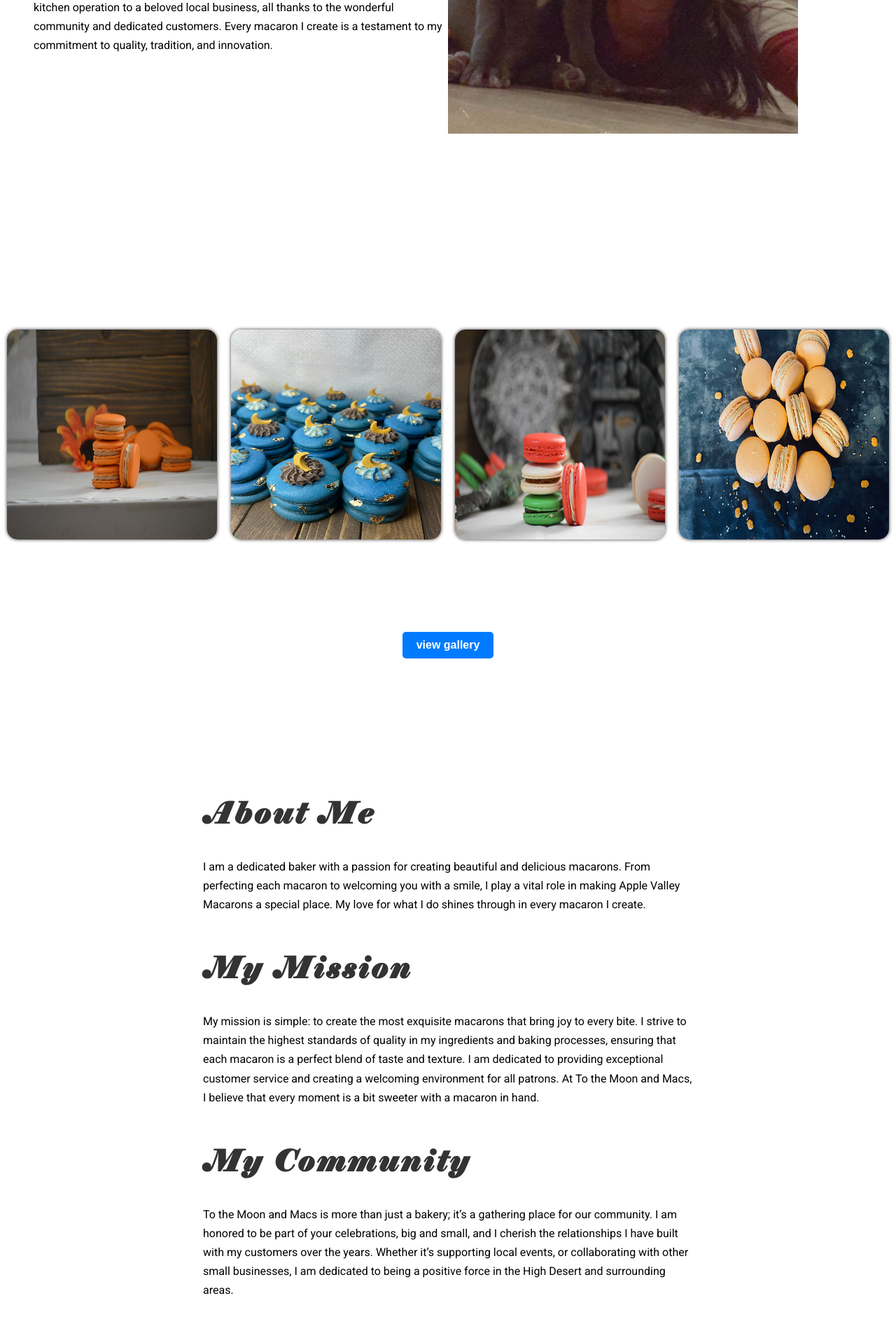
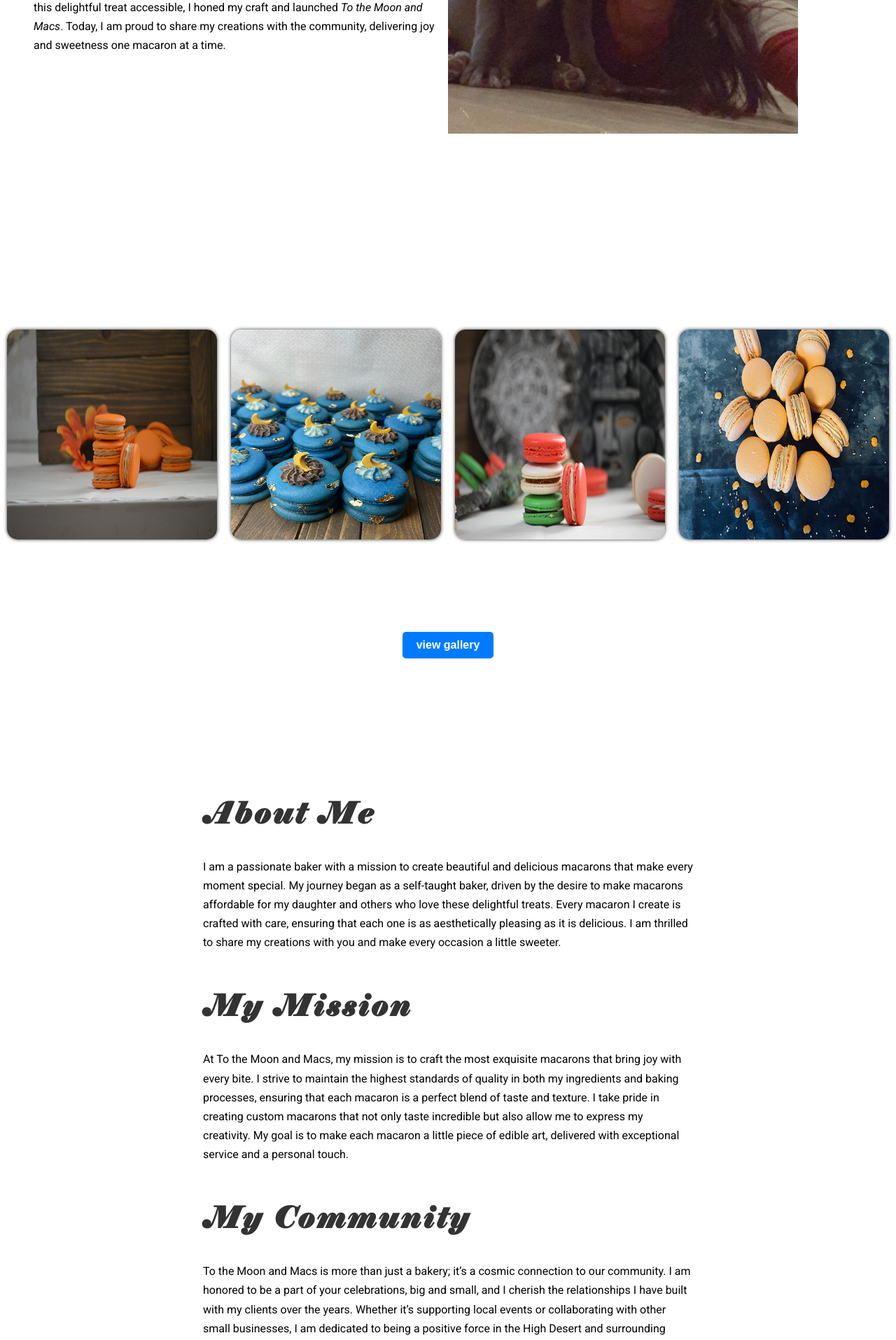
Before and after one commit to Aleroms/MoonyMacs, a React (Vite) app: page /about in a window 1280 px wide. Shown: the part 880-2795 px from the top of the page at 70% size. Built offline with nearby package versions, Linux system fonts and the light colour scheme.

Commit message:
added generated text

```diff
--- a/src/components/CallToAction/CallToAction.tsx
+++ b/src/components/CallToAction/CallToAction.tsx
@@ -1,6 +1,12 @@
 import React from "react";
 import "./CallToAction.css";
+import Button from "../Button/Button";
+import { useNavigate } from "react-router-dom";
 const CallToAction: React.FC = () => {
+  const navigation = useNavigate();
+  const navigateToContactPage = () => {
+    navigation("/contact");
+  };
   return (
     <section className="call-to-action">
       <div className="cta-item">
@@ -16,6 +22,7 @@ const CallToAction: React.FC = () => {
           macaron moment is just a DM away!
         </p>
         {/* insert social media container here  */}
+        <Button label="contact me" onClick={navigateToContactPage} />
       </div>
       <div className="cta-item">
         <img src="/logo/logoSvg.svg" alt="moonymacs" width={275} />
--- a/src/components/Introduction/Introduction.tsx
+++ b/src/components/Introduction/Introduction.tsx
@@ -1,5 +1,6 @@
 import React from "react";
 import "./Introduction.css";
+import SocialMedia from "../SocialMedia/SocialMedia";
 const Introduction: React.FC = () => {
   return (
     <section className="introduction">
@@ -7,17 +8,20 @@ const Introduction: React.FC = () => {
         <h2>to the moon and macs</h2>
         <h3>where every bite is a taste of perfection</h3>
         <p className="introduction-paragraph">
-          Our family-owned bakery, nestled in the charming community of Apple
-          Valley, CA, has been creating delectable macarons since 2021. Inspired
-          by our grandmother’s traditional recipes and passion for baking, we
-          set out to bring a piece of Paris to our hometown. Each macaron is
-          handcrafted with the finest ingredients, ensuring a burst of flavor in
-          every bite. Our commitment to quality and customer satisfaction has
-          earned us a loyal following of macaron enthusiasts. We believe in the
-          magic of small, local businesses and take pride in being a cherished
-          part of the community. Join us and experience the warmth and love
-          baked into every macaron.
+          Welcome <i>To the Moon and Macs</i>, a stellar macaron bakery launched
+          in May 2021 and proudly serving the High Desert and beyond. Built on a
+          foundation of passion, creativity, and the drive to share delectable
+          treats, we are dedicated to bringing joy to every corner of our
+          galaxy. Each macaron is crafted with the finest ingredients, ensuring
+          an out-of-this-world experience in every bite. We deliver these sweets
+          straight to your door, making it easier than ever to indulge in a
+          piece of the stars.
         </p>
+        <p>
+          Join us on this journey and experience the warmth and love that goes
+          into every macaron.
+        </p>
+        <SocialMedia type="simple" size="md" />
       </div>
     </section>
   );
--- a/src/components/MissionStatement/MissionStatement.tsx
+++ b/src/components/MissionStatement/MissionStatement.tsx
@@ -6,14 +6,15 @@ const MissionStatement: React.FC = () => {
       <div className="ms-item">
         <h2>My Story</h2>
         <p>
-          At To the Moon and Macs, my journey began in 2021, driven by a love
-          for baking and a passion for bringing people together through
-          delightful treats. Inspired by my grandmother’s cherished recipes and
-          a dream to share my creations, I started this bakery in the heart of
-          Apple Valley, CA. Over the years, I have grown from a small kitchen
-          operation to a beloved local business, all thanks to the wonderful
-          community and dedicated customers. Every macaron I create is a
-          testament to my commitment to quality, tradition, and innovation.
+          <i>To the Moon and Macs</i> began its journey in May 2021, fueled by a
+          love for baking and the desire to create affordable, delicious
+          macarons for everyone. As a self-taught macaron baker, I was inspired
+          to start this business after wanting to buy macarons for my daughter
+          but finding them too expensive. Determined to make this delightful
+          treat accessible, I honed my craft and launched{" "}
+          <i>To the Moon and Macs</i>. Today, I am proud to share my creations
+          with the community, delivering joy and sweetness one macaron at a
+          time.
         </p>
       </div>
       <div className="ms-item">
--- a/src/components/SocialMedia/SocialMedia.tsx
+++ b/src/components/SocialMedia/SocialMedia.tsx
@@ -16,7 +16,7 @@ const SocialMedia: React.FC<SocialMediaProps> = ({ type, size }) => {
   const instagramUrl =
     type === "simple"
       ? `https://img.icons8.com/fluency/${imgSize}/instagram-new.png`
-      : `https:/img.icons8.com/bubbles/${imgSize}/instagram-new--v2.png`;
+      : `https://img.icons8.com/bubbles/${imgSize}/instagram-new--v2.png`;
   const facebookUrl =
     type === "simple"
       ? `https://img.icons8.com/fluency/${imgSize}/facebook-new.png`
--- a/src/components/ViewMenu/ViewMenu.tsx
+++ b/src/components/ViewMenu/ViewMenu.tsx
@@ -15,10 +15,12 @@ const ViewMenu: React.FC = () => {
       <div className="menu-cta-item">
         <h2>Delightful Macs</h2>
         <p>
-          Explore our delightful menu featuring a variety of unique and classic
-          macaron flavors. From rich chocolate ganache to fresh, fruity
-          fillings, there's something for every palate. Discover your favorite
-          flavor today and treat yourself to a sweet delight!
+          Explore our delightful menu featuring a constellation of unique and
+          classic macaron flavors. From the warm, cinnamon embrace of Churro to
+          the playful sweetness of Birthday Cake and the comforting crunch of
+          Cookies and Cream, there’s something for every taste bud in our
+          galaxy. Discover your favorite flavor today and treat yourself to a
+          celestial delight!
         </p>
         <Button label="view menu" onClick={buttonHandler} />
       </div>
--- /dev/null
+++ b/src/data/aboutMe.json
@@ -0,0 +1,20 @@
+{
+  "aboutme": [
+    {
+      "section": "about me",
+      "content": "I am a passionate baker with a mission to create beautiful and delicious macarons that make every moment special. My journey began as a self-taught baker, driven by the desire to make macarons affordable for my daughter and others who love these delightful treats. Every macaron I create is crafted with care, ensuring that each one is as aesthetically pleasing as it is delicious. I am thrilled to share my creations with you and make every occasion a little sweeter."
+    },
+    {
+      "section": "my mission",
+      "content": "At To the Moon and Macs, my mission is to craft the most exquisite macarons that bring joy with every bite. I strive to maintain the highest standards of quality in both my ingredients and baking processes, ensuring that each macaron is a perfect blend of taste and texture. I take pride in creating custom macarons that not only taste incredible but also allow me to express my creativity. My goal is to make each macaron a little piece of edible art, delivered with exceptional service and a personal touch."
+    },
+    {
+      "section": "my community",
+      "content": "To the Moon and Macs is more than just a bakery; it’s a cosmic connection to our community. I am honored to be a part of your celebrations, big and small, and I cherish the relationships I have built with my clients over the years. Whether it’s supporting local events or collaborating with other small businesses, I am dedicated to being a positive force in the High Desert and surrounding areas. Together, we can make every moment a little sweeter, one macaron at a time."
+    },
+    {
+      "section": "contact me",
+      "content": "I love hearing from you! Whether you have a question, a special request, or just want to share your macaron experience, please don’t hesitate to reach out. Message me on Instagram, Facebook, or send me an email. I am always here to help and look forward to connecting with you."
+    }
+  ]
+}
--- a/src/views/About/About.tsx
+++ b/src/views/About/About.tsx
@@ -8,6 +8,7 @@ import Button from "../../components/Button/Button";
 
 import "./About.css";
 import { images } from "../../data/imagePanel.json";
+import { aboutme } from "../../data/aboutMe.json";
 
 const About: React.FC = () => {
   const navigate = useNavigate();
@@ -30,50 +31,12 @@ const About: React.FC = () => {
         <Button label="view gallery" onClick={buttonHandler} />
       </div>
       <section className="about-container">
-        <article className="about-item">
-          <h2>about me</h2>
-          <p>
-            I am a dedicated baker with a passion for creating beautiful and
-            delicious macarons. From perfecting each macaron to welcoming you
-            with a smile, I play a vital role in making Apple Valley Macarons a
-            special place. My love for what I do shines through in every macaron
-            I create.
-          </p>
-        </article>
-        <article className="about-item">
-          <h2>my mission</h2>
-          <p>
-            My mission is simple: to create the most exquisite macarons that
-            bring joy to every bite. I strive to maintain the highest standards
-            of quality in my ingredients and baking processes, ensuring that
-            each macaron is a perfect blend of taste and texture. I am dedicated
-            to providing exceptional customer service and creating a welcoming
-            environment for all patrons. At To the Moon and Macs, I believe that
-            every moment is a bit sweeter with a macaron in hand.
-          </p>
-        </article>
-        <article className="about-item">
-          <h2>my community</h2>
-          <p>
-            To the Moon and Macs is more than just a bakery; it’s a gathering
-            place for our community. I am honored to be part of your
-            celebrations, big and small, and I cherish the relationships I have
-            built with my customers over the years. Whether it’s supporting
-            local events, or collaborating with other small businesses, I am
-            dedicated to being a positive force in the High Desert and
-            surrounding areas.
-          </p>
-        </article>
-        <article className="about-item">
-          <h2>contact me</h2>
-          <p>
-            I love hearing from you! Whether you have a question, a special
-            request, or just want to share your macaron experience, please don’t
-            hesitate to reach out. Message me on Instagram, Facebook, or send me
-            an email. I am always here to help and look forward to connecting
-            with you.
-          </p>
-        </article>
+        {aboutme.map((item, idx) => (
+          <article key={idx} className="about-item">
+            <h2>{item.section}</h2>
+            <p>{item.content}</p>
+          </article>
+        ))}
       </section>
     </main>
   );
```
